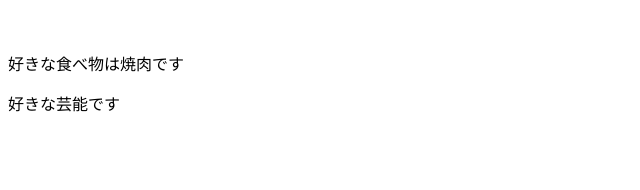
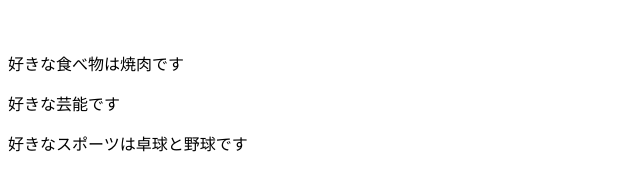
Before and after one commit to kikuchihibiki/command-practice, a plain HTML site: page index.html in a window 1280 px wide. Shown: the whole page, without its empty margins (0-640 px from the left). Drawn offline with Linux system fonts and the light colour scheme.

Commit message:
好きなスポーツを追記＆修正

```diff
--- a/index.html
+++ b/index.html
@@ -5,5 +5,6 @@
 	<body>
 		<p>好きな食べ物は焼肉です</p>
 		<p>好きな芸能です</p>
+		<p>好きなスポーツは卓球と野球です</p>
 	</body>
 </html>
```
